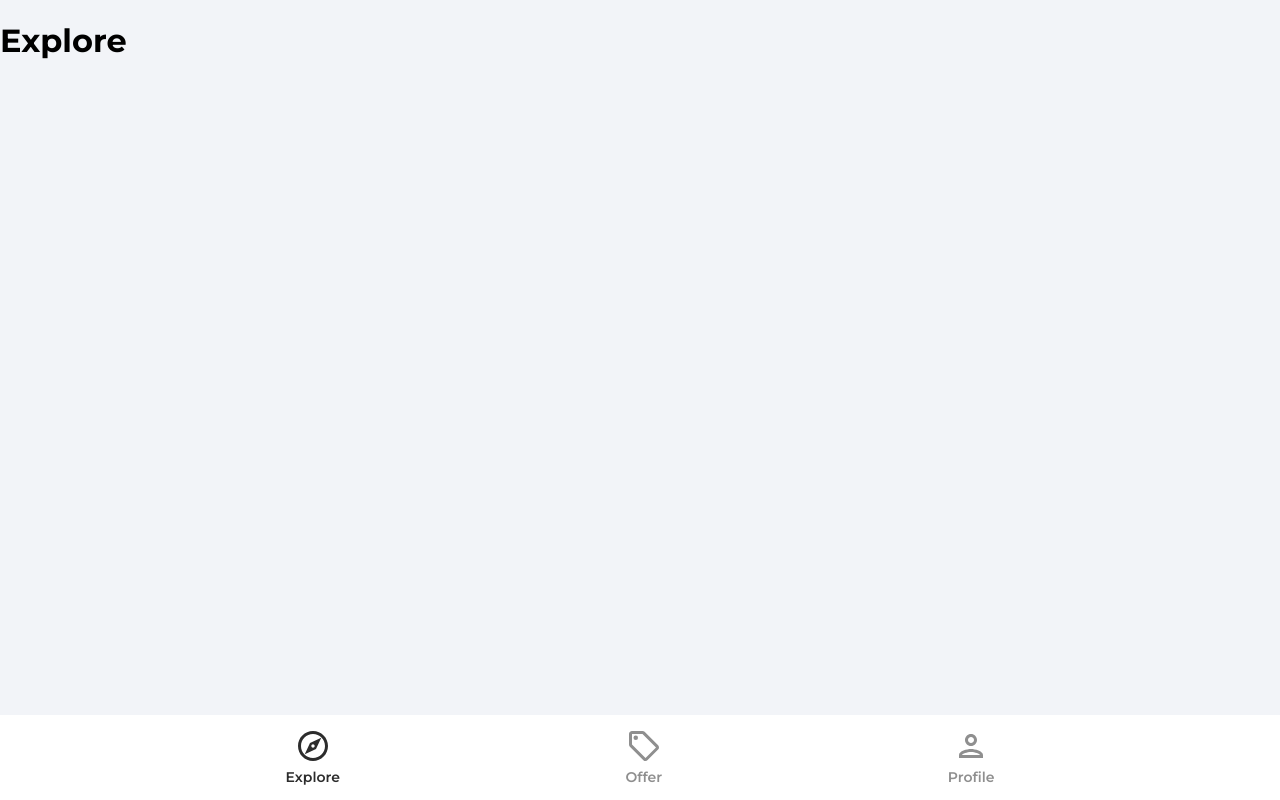
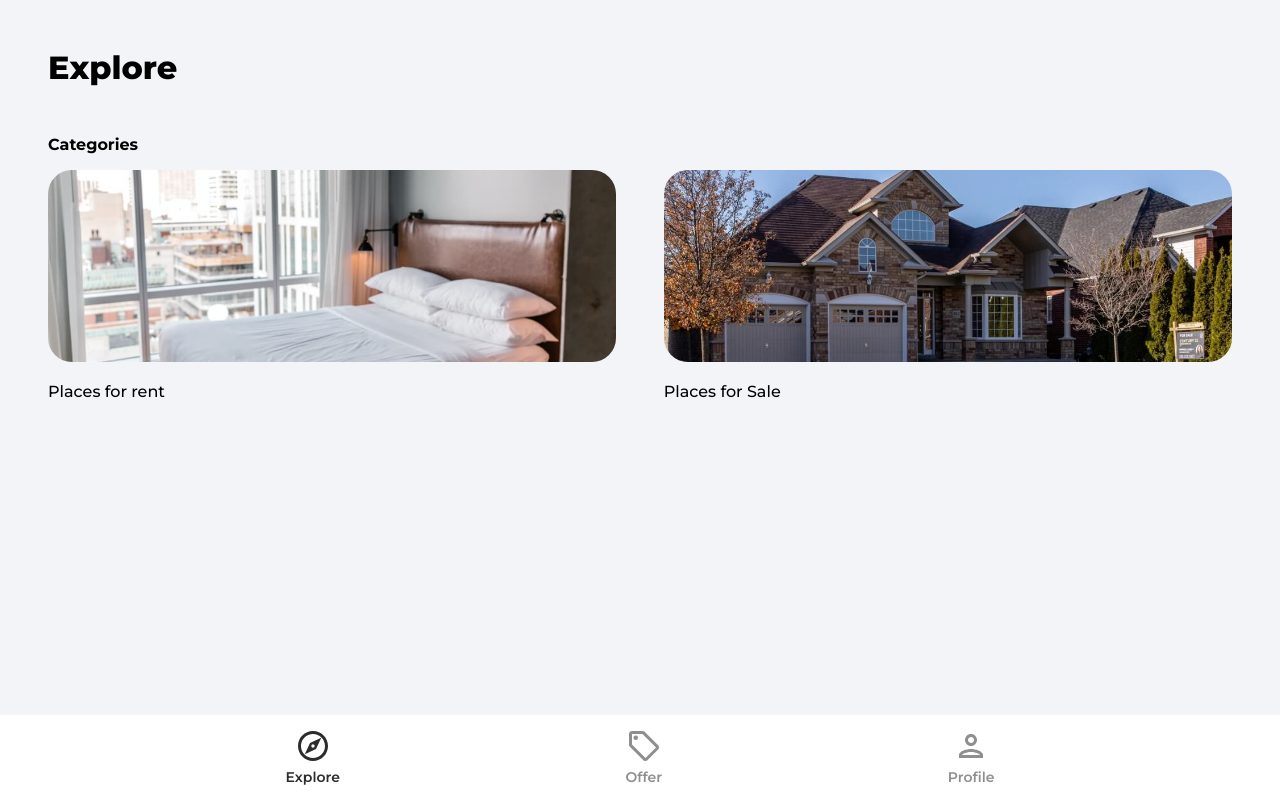
Before and after one commit to anubhavbagri/House-Marketplace, a React (Create React App) app: page / in a window 1280 px wide. Built offline with nearby package versions, Linux system fonts and the light colour scheme; no server answers.

Commit message:
feat: create Explore page

```diff
--- a/src/pages/Explore.jsx
+++ b/src/pages/Explore.jsx
@@ -1,7 +1,36 @@
+import { Link } from 'react-router-dom';
+import rentCategoryImage from '../assets/jpg/rentCategoryImage.jpg';
+import sellCategoryImage from '../assets/jpg/sellCategoryImage.jpg';
+
 function Explore() {
   return (
-    <div>
-      <h1>Explore</h1>
+    <div className="explore">
+      <header>
+        <p className="pageHeader">Explore</p>
+      </header>
+      <main>
+        {/* Slider */}
+
+        <p className="exploreCategoryHeading">Categories</p>
+        <div className="exploreCategories">
+          <Link to="/category/rent">
+            <img
+              src={rentCategoryImage}
+              alt="rent"
+              className="exploreCategoryImg"
+            />
+            <p className="exploreCategoryName">Places for rent</p>
+          </Link>
+          <Link to="/category/sell">
+            <img
+              src={sellCategoryImage}
+              alt="sell"
+              className="exploreCategoryImg"
+            />
+            <p className="exploreCategoryName">Places for Sale</p>
+          </Link>
+        </div>
+      </main>
     </div>
   );
 }
```
